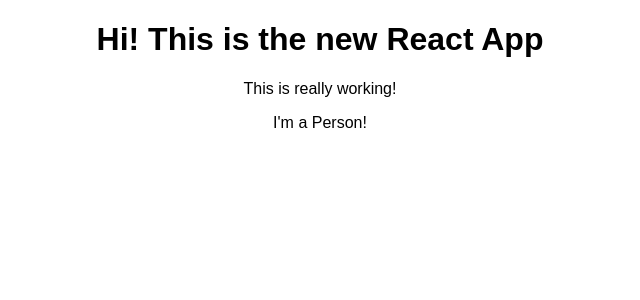
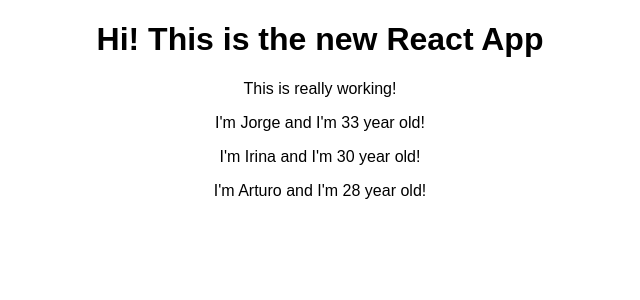
Before and after one commit to vierageorge/learning-react, a React (Create React App) app: page / in a window 1280 px wide. Shown: the top 300 px of the page, without its empty margins (320-960 px from the left). Built offline with nearby package versions, Linux system fonts and the light colour scheme.

Commit message:
Working with component props

```diff
--- a/src/App.js
+++ b/src/App.js
@@ -1,14 +1,15 @@
 import React, { Component } from 'react'
 import './App.css'
 import Person from './Person/Person'
-
 class App extends Component{
   render(){
     return (
       <div className="App">
         <h1>Hi! This is the new React App</h1>
         <p>This is really working!</p>
-        <Person />
+        <Person name="Jorge" age="33" />
+        <Person name="Irina" age="30">My Hobbies: Yoga</Person>
+        <Person name="Arturo" age="28"/>
       </div>
     )
     // return React.createElement('div', {className: 'App'}, React.createElement('h1', null, 'Does this work now?'))
--- a/src/Person/Person.js
+++ b/src/Person/Person.js
@@ -1,7 +1,7 @@
 import React from 'react'
 
-const person = () => {
-    return <p>I'm a Person!</p>
+const person = (props) => {
+    return <p>I'm {props.name} and I'm {props.age} year old!</p>
 }
 
 export default person
```
